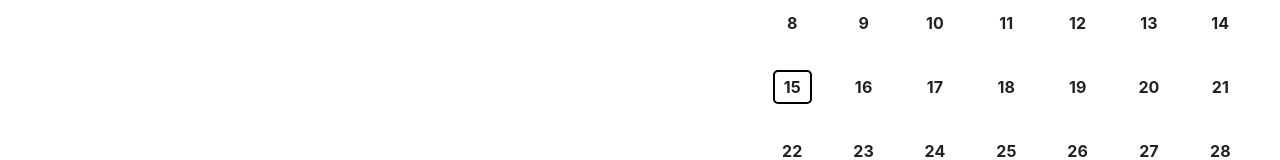
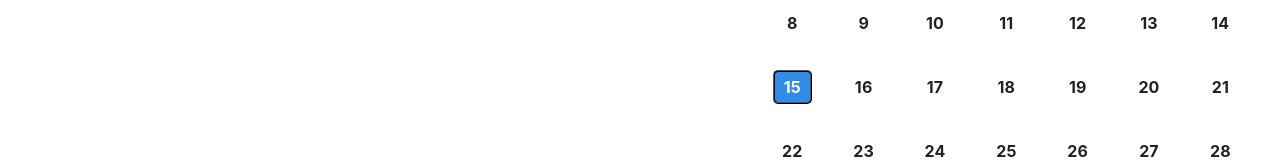
Before and after one commit to sharefd/CRnode, a React (Vite) app in the folder client/: page /articles in a window 1280 px wide. Shown: the part 331-491 px from the top of the page. Built offline with nearby package versions, Linux system fonts and the light colour scheme.

Commit message:
highlight today css change

```diff
--- a/client/src/articles/ArticleList.jsx
+++ b/client/src/articles/ArticleList.jsx
@@ -100,13 +100,16 @@ const ArticleList = () => {
       ) : (
         <Box px={2}>
           <ArticleFilters selectedPurposes={selectedPurposes} handlePurposeChange={handlePurposeChange} />
+
+
           <Grid container spacing={3}>
+
             <Grid item xs={12} md={7}>
               {filteredArticles.map((article, index) => {
                 const formattedDate = formatDate(article);
 
                 return (
-                  <Card key={index} variant="outlined" elevation={5}
+                  <Card key={index} variant="outlined" elevation={1}
 
                       sx={{ marginBottom: '20px'
 
@@ -159,6 +162,7 @@ const ArticleList = () => {
                                 mx: 1,
                                 color: 'gray',
                                 borderColor: 'gray',
+
                                 '&:hover': { backgroundColor: '#ececec', borderColor: 'gray' }
                               }}>
                               More Details
--- a/client/src/articles/calendar/CalendarCell.jsx
+++ b/client/src/articles/calendar/CalendarCell.jsx
@@ -55,15 +55,16 @@ const CalendarCell = ({ day, events, selected, setSelected }) => {
         <Box
           sx={{
             display: 'flex',
-            backgroundColor: selected === day ? eventColors[2] : 'transparent',
+            backgroundColor: day === today ? '#318CE7' : 'transparent', // Change the background color here
             borderRadius: '5px',
             p: '3px',
-            border: day === today ? '2px solid black' : 'none',
+            border: day === today ? '2px ridge black' : 'none',
             alignItems: 'center',
             justifyContent: 'center'
           }}>
           <Badge badgeContent={events.length} color='primary' sx={badgeStyle} />
-          <Typography sx={{ fontSize: '16px', fontWeight: '700' }}>{day}</Typography>
+          <Typography sx={{ fontSize: '16px', fontWeight: '700', color: day === today ? 'white' : 'inherit' // Change the text color here
+ }}>{day}</Typography>
         </Box>
       </TableCell>
 
```
